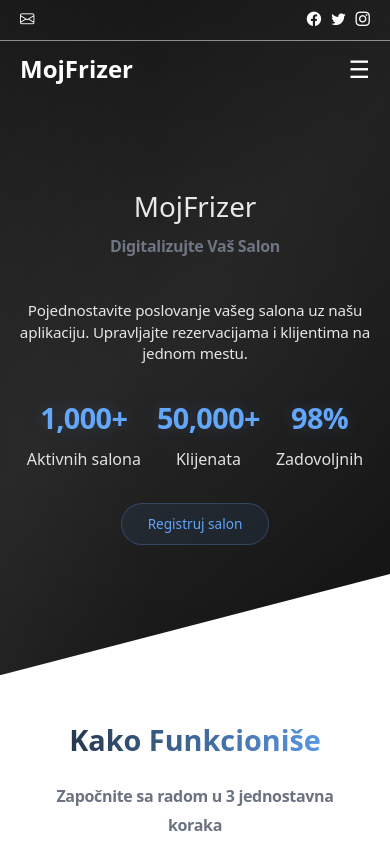
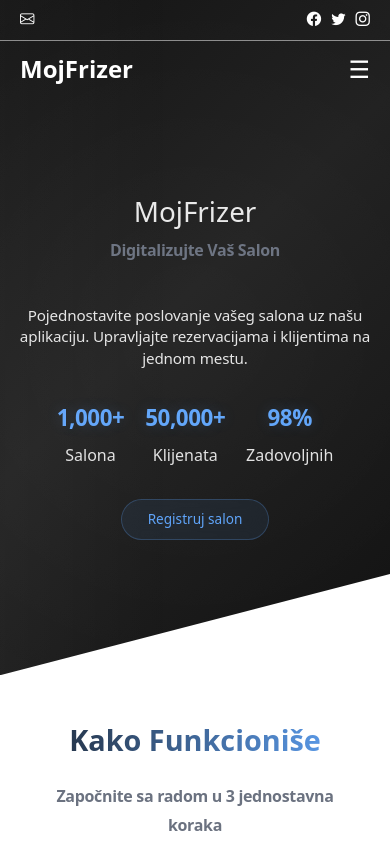
Before and after one commit to BirtasevicLazar/eFrizer, a React (Vite) app in the folder efrizer/: page / in a window 390 px wide. Shown: the top 844 px of the page. Built offline with nearby package versions, Linux system fonts and the light colour scheme.

Commit message:
HeroIzmena

```diff
--- a/efrizer/src/Components/Hero/Hero.css
+++ b/efrizer/src/Components/Hero/Hero.css
@@ -233,11 +233,11 @@
   }
 
   .hero-stats {
-    gap: 1rem;
+    gap: 1.3rem;
   }
 
   .stat-number {
-    font-size: 1.8rem;
+    font-size: 1.4rem;
   }
 }
 
--- a/efrizer/src/Components/Hero/Hero.jsx
+++ b/efrizer/src/Components/Hero/Hero.jsx
@@ -62,7 +62,7 @@ function Hero() {
             <span className="stat-number">
               {animatedNumbers.salons.toLocaleString()}+
             </span>
-            <span className="stat-label">Aktivnih salona</span>
+            <span className="stat-label">Salona</span>
           </div>
           <div className="stat-item">
             <span className="stat-number">
```
